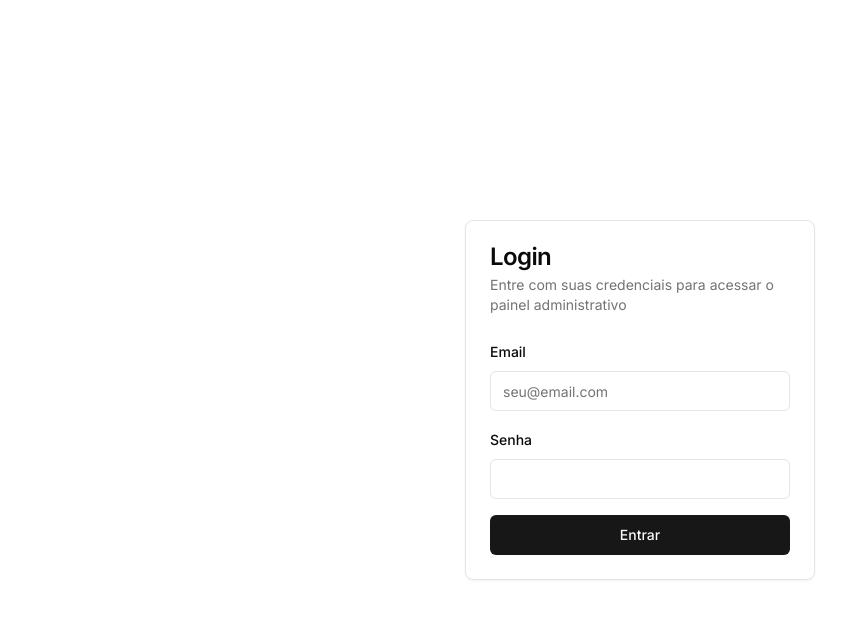
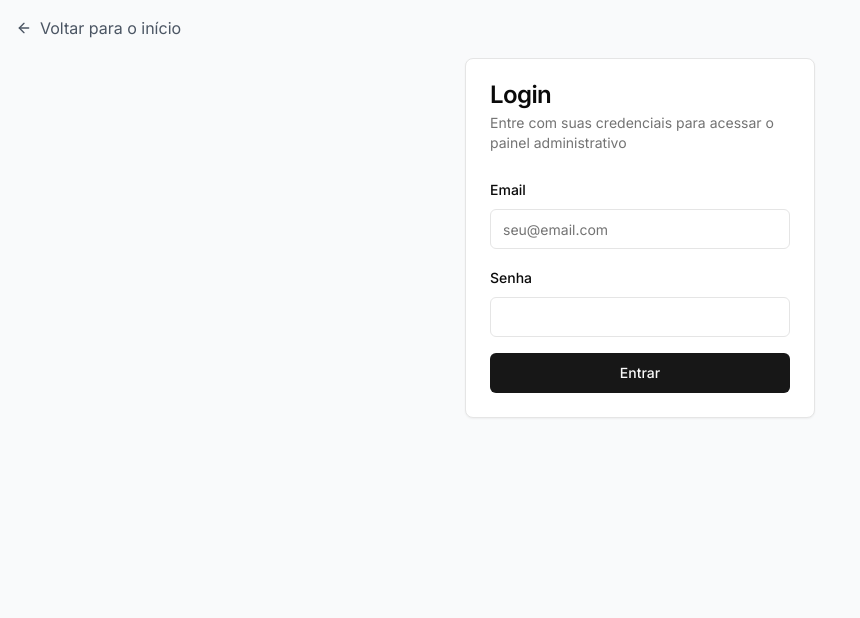
Before and after one commit to douglasbarcellos/marketing-dashboard, a Next.js app: page /login in a window 1280 px wide. Shown: the top 618 px of the page, without its empty margins (0-860 px from the left). Built offline with nearby package versions, Linux system fonts and the light colour scheme.

Commit message:
Botão de retorno ao Início na tela de Login

```diff
--- a/app/login/page.tsx
+++ b/app/login/page.tsx
@@ -5,6 +5,8 @@ import { useRouter } from "next/navigation";
 import { useForm } from "react-hook-form";
 import { zodResolver } from "@hookform/resolvers/zod";
 import { z } from "zod";
+import Link from "next/link";
+import { ArrowLeft } from "lucide-react";
 import { Button } from "@/components/ui/button";
 import {
   Card,
@@ -59,7 +61,14 @@ export default function LoginPage() {
   };
 
   return (
-    <div className="flex min-h-screen items-center justify-center">
+    <div className="min-h-screen bg-gray-50">
+      <div className="container mx-auto px-4 py-4">
+        <Link href="/" className="inline-flex items-center text-gray-600 hover:text-gray-900">
+          <ArrowLeft className="h-4 w-4 mr-2" />
+          Voltar para o início
+        </Link>
+      </div>
+      <div className="flex items-center justify-center">
         <Card className="w-[350px]">
           <CardHeader>
             <CardTitle>Login</CardTitle>
@@ -103,5 +112,6 @@ export default function LoginPage() {
           </CardContent>
         </Card>
       </div>
+    </div>
   );
 }
```
Lines whose indentation alone changed are shown as unchanged.
